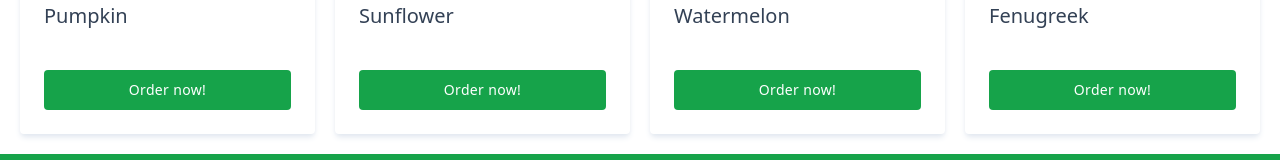
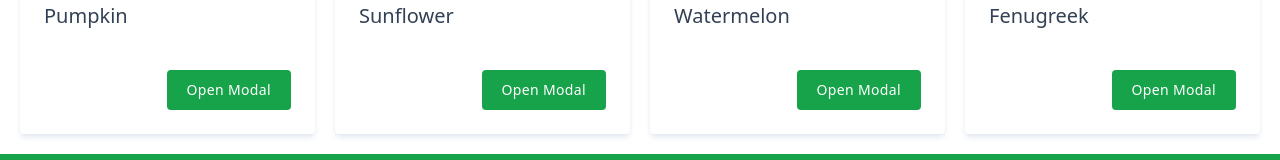
Before and after one commit to md-maruf-hossain/rosemary-traders, a React (Vite) app: page /products/101 in a window 1280 px wide. Shown: the part 416-576 px from the top of the page. Built offline with nearby package versions, Linux system fonts and the light colour scheme.

Commit message:
modal page created

```diff
--- /dev/null
+++ b/src/Component/OrderModal.jsx
@@ -0,0 +1,48 @@
+import React, { useState } from "react";
+
+function OrderModal() {
+  const [isModalOpen, setIsModalOpen] = useState(false);
+
+  const openModal = () => {
+    setIsModalOpen(true);
+  };
+
+  const closeModal = () => {
+    setIsModalOpen(false);
+  };
+
+  return (
+    <div className="App">
+      <button
+        onClick={openModal}
+        className="inline-flex h-10 w-full items-center justify-center gap-2 whitespace-nowrap rounded bg-green-600 px-5 text-sm font-medium tracking-wide text-white transition duration-300 hover:bg-emerald-600 focus:bg-emerald-700 focus-visible:outline-none disabled:cursor-not-allowed disabled:border-emerald-300 disabled:bg-emerald-300 disabled:shadow-none"
+      >
+        Open Modal
+      </button>
+
+      {isModalOpen && (
+        <div className="fixed inset-0 flex items-center justify-center bg-black bg-opacity-50">
+          <div className="bg-white p-6 rounded-lg relative w-96">
+            <h2 className="text-xl mb-4">This is a Modal</h2>
+            <p className="mb-4">Here is some content for the modal.</p>
+
+            {/* First Close Button */}
+            <button
+              onClick={closeModal}
+              className="inline-flex h-10 w-full items-center justify-center gap-2 whitespace-nowrap rounded bg-green-600 px-5 text-sm font-medium tracking-wide text-white transition duration-300 hover:bg-emerald-600 focus:bg-emerald-700 focus-visible:outline-none disabled:cursor-not-allowed disabled:border-emerald-300 disabled:bg-emerald-300 disabled:shadow-none"
+            >
+              Close Modal
+            </button>
+
+            {/* Second Close Button */}
+            <button onClick={closeModal} className="btn btn-sm btn-circle btn-ghost absolute right-2 top-2">
+              &#x2715;
+            </button>
+          </div>
+        </div>
+      )}
+    </div>
+  );
+}
+
+export default OrderModal;
--- a/src/Pages/Products/Product.jsx
+++ b/src/Pages/Products/Product.jsx
@@ -1,5 +1,6 @@
 import React, { useEffect, useState } from "react";
 import { Link, useParams } from "react-router-dom";
+import OrderModal from "../../Component/OrderModal";
 
 const Product = () => {
   const { id } = useParams();
@@ -46,9 +47,7 @@ const Product = () => {
               {
                 (item?.sub_items === undefined ? (
                   <Link className="flex justify-end p-6 pt-0">
-                    <button className="inline-flex h-10 w-full items-center justify-center gap-2 whitespace-nowrap rounded bg-green-600 px-5 text-sm font-medium tracking-wide text-white transition duration-300 hover:bg-emerald-600 focus:bg-emerald-700 focus-visible:outline-none disabled:cursor-not-allowed disabled:border-emerald-300 disabled:bg-emerald-300 disabled:shadow-none">
-                      <span>Order now!</span>
-                    </button>
+                    <OrderModal/>
                   </Link>
                 ) : (
                   <Link to={`/products/${id}/${item.itemsId}`} className="flex justify-end p-6 pt-0">
```
